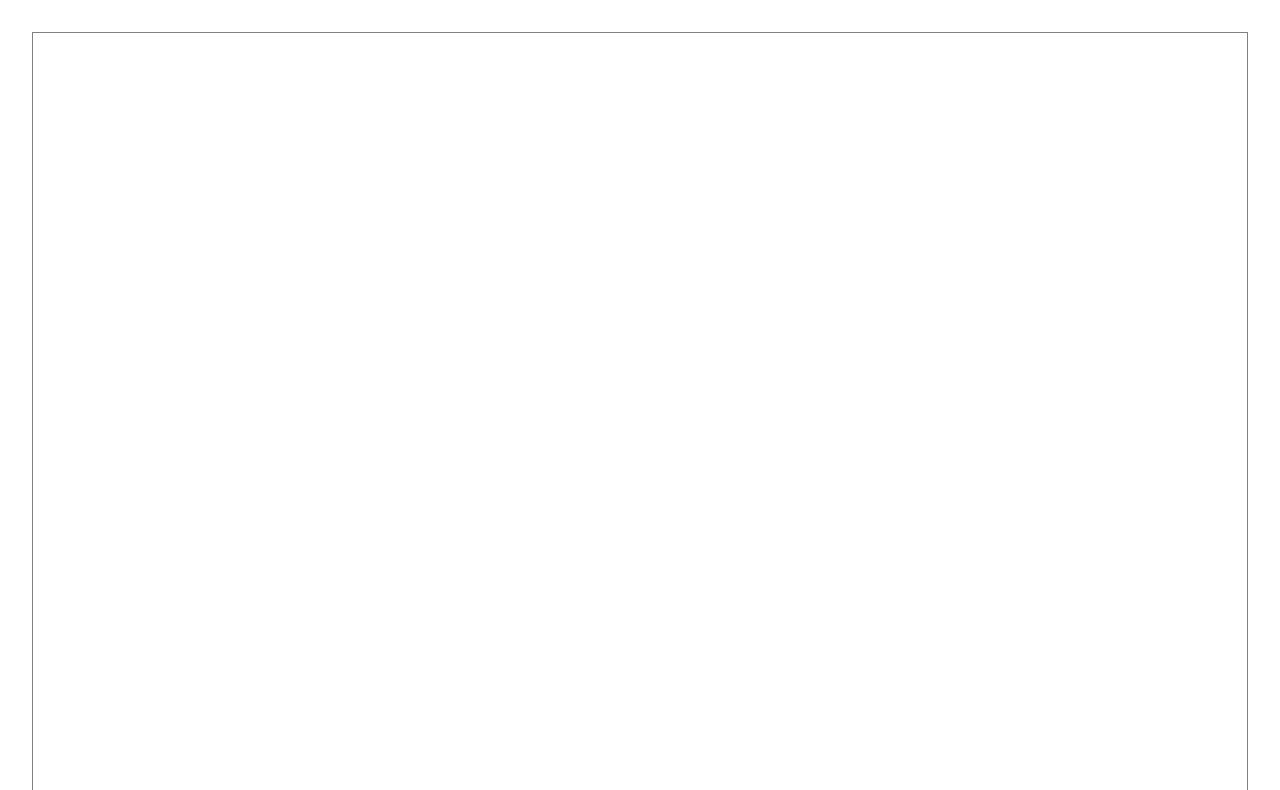
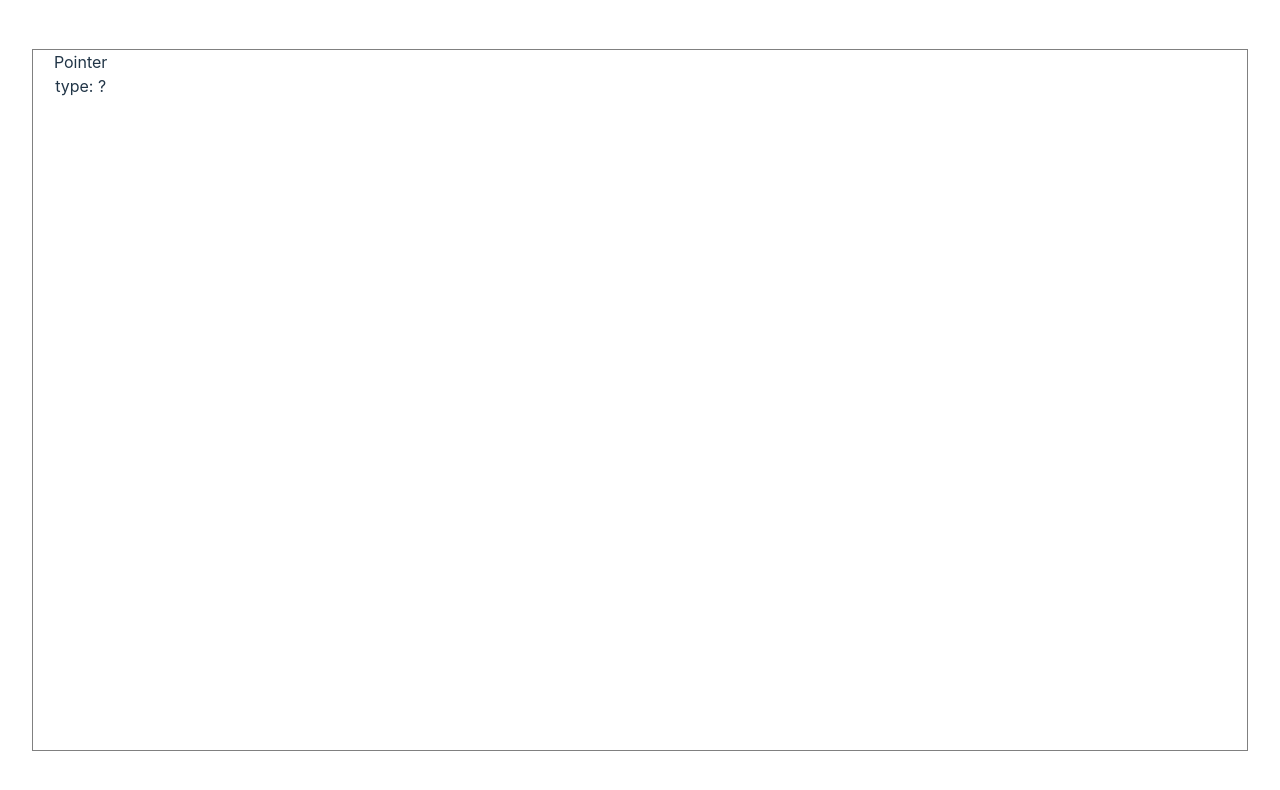
Before and after one commit to growlycode/mathsie-app, a React (Vite) app: page / in a window 1280 px wide. Shown: the top 790 px of the page. Built offline with nearby package versions, Linux system fonts and the light colour scheme.

Commit message:
Detect pointer type

```diff
--- a/src/App.css
+++ b/src/App.css
@@ -27,6 +27,6 @@
 
 .mathsie-canvas {
   border: 1px solid grey;
-
+  display: flex;
 
 }
--- a/src/html/demo.tsx
+++ b/src/html/demo.tsx
@@ -1,12 +1,13 @@
-import { useEffect, useRef } from "react";
+import { useEffect, useRef, useState } from "react";
 
 export function HtmlDemo() {
     const ref = useRef<HTMLCanvasElement>(null);
 
+    const [isPen, setIsPen] = useState<boolean>(true);
+    const [pointerType, setPointerType] = useState<string>('?');
+
     useEffect(() => {
-        const ctx: CanvasRenderingContext2D | null | undefined  = ref?.current?.getContext('2d');
-        console.log(ctx?.canvas.width);
-
+        const ctx: CanvasRenderingContext2D | null | undefined = ref?.current?.getContext('2d');
         const canvas = ctx?.canvas;
         if (!ctx || !canvas) return;
 
@@ -53,6 +54,13 @@ export function HtmlDemo() {
                 ctx.lineWidth--;
         }
 
+        canvas.addEventListener('pointerdown',
+            (event: any) => {
+                setIsPen(event.pointerType === 'pen');
+                setPointerType(event.pointerType);
+            },
+            false
+        );
         canvas.addEventListener('mousemove', draw);
         canvas.addEventListener('mousedown', (e) => {
             isDrawing = true;
@@ -91,11 +99,5 @@ export function HtmlDemo() {
         }, false);
     }, [])
 
-
-
-
-
-
-
-    return <canvas id="draw" width="800" height="800"  ref={ref}></canvas>;
+    return <><div>Pointer type: {pointerType}</div><canvas id="draw" width="800" height="800" ref={ref}></canvas></>;
 }
```
Lines whose indentation alone changed are shown as unchanged.
